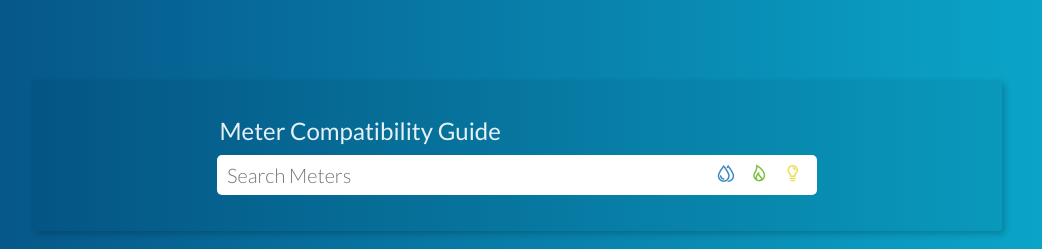
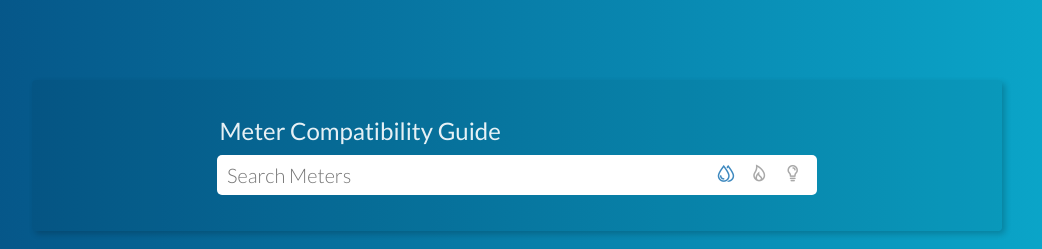
Before and after one commit to tdeckard2000/wiringGuide, an Angular app: page / in a window 1280 px wide. Shown: the top 249 px of the page, without its empty margins (123-1165 px from the left). Built offline with nearby package versions, Linux system fonts and the light colour scheme; no server answers.

Commit message:
Highlight selected utility type

```diff
--- a/src/app/utility-filter/utility-filter.component.html
+++ b/src/app/utility-filter/utility-filter.component.html
@@ -1,11 +1,11 @@
 <div class="filterContainer">
-  <div class="iconDiv">
-    <i class="icon icon-all-water" style="color: rgb(62, 137, 191);"></i>
+  <div (click)="onSetFilter('water')" class="iconDiv" class="iconDiv">
+    <i class="icon icon-all-water" [ngStyle]="{'color': activeFilter=='water' ? 'rgb(62, 137, 191)' : 'rgb(169 169 169)'}"></i>
   </div>
-  <div class="iconDiv">
-    <i class="icon icon-gas" style="color: rgb(123, 193, 71);"></i>
+  <div (click)="onSetFilter('gas')" class="iconDiv" class="iconDiv">
+    <i class="icon icon-gas" [ngStyle]="{'color': activeFilter=='gas' ? 'rgb(123, 193, 71)' : 'rgb(169 169 169)'}"></i>
   </div>
-  <div class="iconDiv">
-    <i class="icon icon-electric" style="color: rgb(234, 223, 89);"></i>
+  <div (click)="onSetFilter('electric')" class="iconDiv">
+    <i class="icon icon-electric" [ngStyle]="{'color': activeFilter=='electric' ? 'rgb(234, 223, 89)' : 'rgb(169 169 169)'}"></i>
   </div>
 </div>
--- a/src/app/utility-filter/utility-filter.component.ts
+++ b/src/app/utility-filter/utility-filter.component.ts
@@ -7,6 +7,12 @@ import { Component, OnInit } from '@angular/core';
 })
 export class UtilityFilterComponent implements OnInit {
 
+  activeFilter = 'water'
+
+  onSetFilter(utilityFilter: 'water' | 'gas' | 'electric'){
+    this.activeFilter = utilityFilter;
+  };
+
   constructor() { }
 
   ngOnInit(): void {
```
